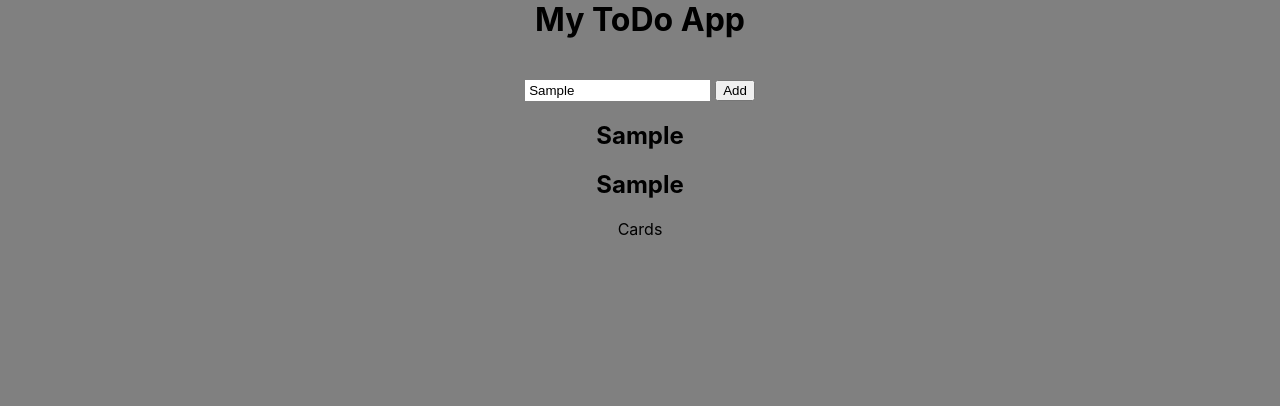
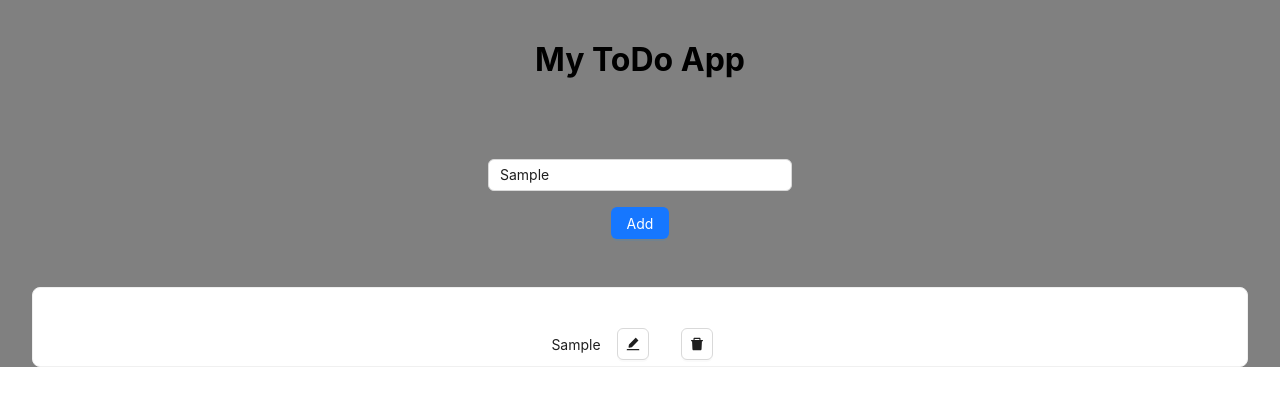
Before and after one commit to jawaharBala/E-Commerce-Project-React-MUI, a React (Create React App) app: page / in a window 1280 px wide. Both pictures are taken after typing "Sample" into the empty fields and a click on the button "Add". Shown: the top 406 px of the page. Built offline with nearby package versions, Linux system fonts and the light colour scheme.

Commit message:
Implemented delete functionality for cards

```diff
--- a/package.json
+++ b/package.json
@@ -3,9 +3,11 @@
   "version": "0.1.0",
   "private": true,
   "dependencies": {
+    "@ant-design/icons": "^5.0.0",
     "@testing-library/jest-dom": "^5.16.5",
     "@testing-library/react": "^13.4.0",
     "@testing-library/user-event": "^13.5.0",
+    "antd": "^5.1.4",
     "react": "^18.2.0",
     "react-dom": "^18.2.0",
     "react-scripts": "5.0.1",
--- a/src/App.css
+++ b/src/App.css
@@ -6,6 +6,11 @@
 
 }
 .toDoWraper{
- height:100vh;
+ height:auto;
  background-color: gray;
+ position: relative;
+ /* display: flex;
+ justify-content: center;
+ flex-direction: column; */
+
  }
--- a/src/App.js
+++ b/src/App.js
@@ -1,15 +1,13 @@
 import './App.css';
 import Header  from './components/header/Header';
 import InputField from './components/inputField/InputField';
-import Cards from './components/cards/Cards';
 
 function App() {
   return (
     <div className="App">
       <div className='toDoWraper'>
       <Header />
-      <InputField />
-      <Cards />
+      <InputField></InputField>
       </div>
     </div>
   );
--- /dev/null
+++ b/src/components/cards/CardPrimary.css
@@ -0,0 +1,14 @@
+.card-primary{
+    display: flex;
+    justify-content: center;
+    flex-direction: row ;
+    align-items: center;
+}
+.card{
+    margin: 4vh;
+    height: 10vh;
+}
+.buttons{
+    margin: 2vh;
+
+}
--- /dev/null
+++ b/src/components/cards/CardPrimary.jsx
@@ -0,0 +1,57 @@
+import "./CardPrimary.css";
+import React from "react";
+import { Card, Button } from "antd";
+import { useState, useEffect } from "react";
+import { EditFilled, DeleteFilled } from "@ant-design/icons";
+
+function CardPrimary(props) {
+  const [content, setContent] = useState([...props.content]);
+  useEffect(() => {
+    setContent([...props.content]);
+  }, [props.content]);
+
+  const handleDelete = (id) => {
+    let filteredArray = content.filter((elem, index) => {
+      return index !== id;
+    });
+    setContent(filteredArray);
+    console.log(filteredArray);
+  };
+
+  const handleEdit = (index) => {
+    return null;
+  };
+  return (
+    <>
+      {content.map((elem, index) => {
+        return (
+          <>
+            <Card key={index} className="card">
+              {elem}
+              <Button
+                icon={<EditFilled />}
+                value={elem}
+                className="buttons"
+                onClick={handleEdit}
+                name="edit"
+                id="edit"
+              ></Button>
+              <Button
+                icon={<DeleteFilled />}
+                value={elem}
+                className="buttons"
+                onClick={() => {
+                  handleDelete(index);
+                }}
+                name="delete"
+                id="delete"
+              ></Button>
+            </Card>
+          </>
+        );
+      })}
+    </>
+  );
+}
+
+export default CardPrimary;
--- a/src/components/cards/Cards.jsx
+++ /dev/null
@@ -1,10 +0,0 @@
-
-import React from 'react'
-
-const Cards = () => {
-  return (
-    <div>Cards</div>
-  )
-}
-
-export default Cards;
--- a/src/components/header/Header.css
+++ b/src/components/header/Header.css
@@ -3,6 +3,6 @@ h1{
     background-color: gray;
     margin-top: 0%;
     margin-bottom: 5vh;
-
+    padding: 5vh;
 
 }
--- a/src/components/inputField/InputField.css
+++ b/src/components/inputField/InputField.css
@@ -3,11 +3,17 @@ label{
     font-weight: bold;
 }
 
-input{
-    margin-right: 5px;
-    border:2px solid white;
+.input{
+    width: 38vh;
+    justify-content: center;
+    display: block;
+    margin-left: auto;
+    margin-right: auto;
+
 }
 
-input:focus{
-    outline:none;
+
+
+.button{
+   margin: 2vh;
 }
--- a/src/components/inputField/InputField.jsx
+++ b/src/components/inputField/InputField.jsx
@@ -1,35 +1,53 @@
-import React from 'react';
-import './InputField.css';
-import { useState } from 'react';
+import React from "react";
+import "./InputField.css";
+import { useState } from "react";
+import { Input, Button } from "antd";
+import CardPrimary from "../cards/CardPrimary";
 
+const InputField = (props) => {
+  const [inputString, setInputString] = useState("");
+  const [addString, setAddString] = useState([]);
+  const [todosPresent, setTodosPresent] = useState(false);
+  const handleChange = (e) => {
+    const input = e.target.value;
+    setInputString(input);
+  };
 
-const InputField = () => {
-  const  [inputString,setInputString] = useState('');
-  const [addString, setAddString] = useState([]);
-  const handleChange = (event) => {
-     setInputString(event.target.value);
+  const handleClick = (event) => {
+    setTodosPresent(true);
+    if (addString.length > 0) {
+      setAddString([...addString, inputString]);
+    } else {
+      setAddString([inputString]);
+    };
 
-  }
-  const handleClick = (event)=>{
-   setAddString([...addString,inputString]);
-    console.log(addString)
+    console.log(addString);
+  };
 
-  }
+  // useEffect(() => {
+  //   if (addString.length > 1) {
+  //   } else setTodosPresent(false);
+  //   console.log(addString);
+  //   console.log(todosPresent);
+  // }, [addString]);
 
   return (
-    <div>
-        {/* <label htmlFor='input'>Enter your Task</label> */}
-        <input onChange={handleChange} placeholder='Enter your Task' type ='text'></input>
-        <button onClick={handleClick} >Add</button>
-        {addString.map((elem, index)=>{
-          return [<h2 key={index}>{elem}</h2>,
-                  <h2 key={index+1}>{elem}</h2>]
-        }
-
-        )}
-    </div>
-
-  )
-}
+    <>
+      <div className="input">
+        <Input
+          placeholder="Enter your Todo here"
+          className="input"
+          name="inputString"
+          onChange={handleChange}
+          type="text"
+        />
+      </div>
+      <Button className="button" onClick={handleClick} type="primary">
+        Add
+      </Button>
+      {todosPresent ? <CardPrimary content={addString} /> : null}
+    </>
+  );
+};
 
 export default InputField;
```
Also changed, not shown: 1 other file (tests, documents, lock files or other folders).
